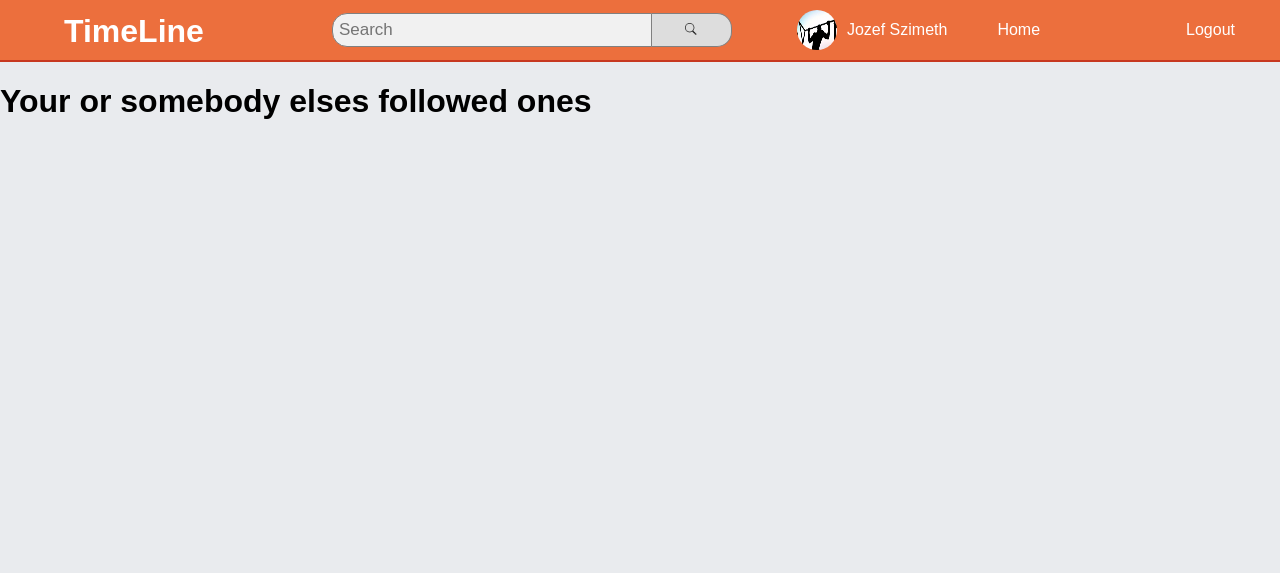
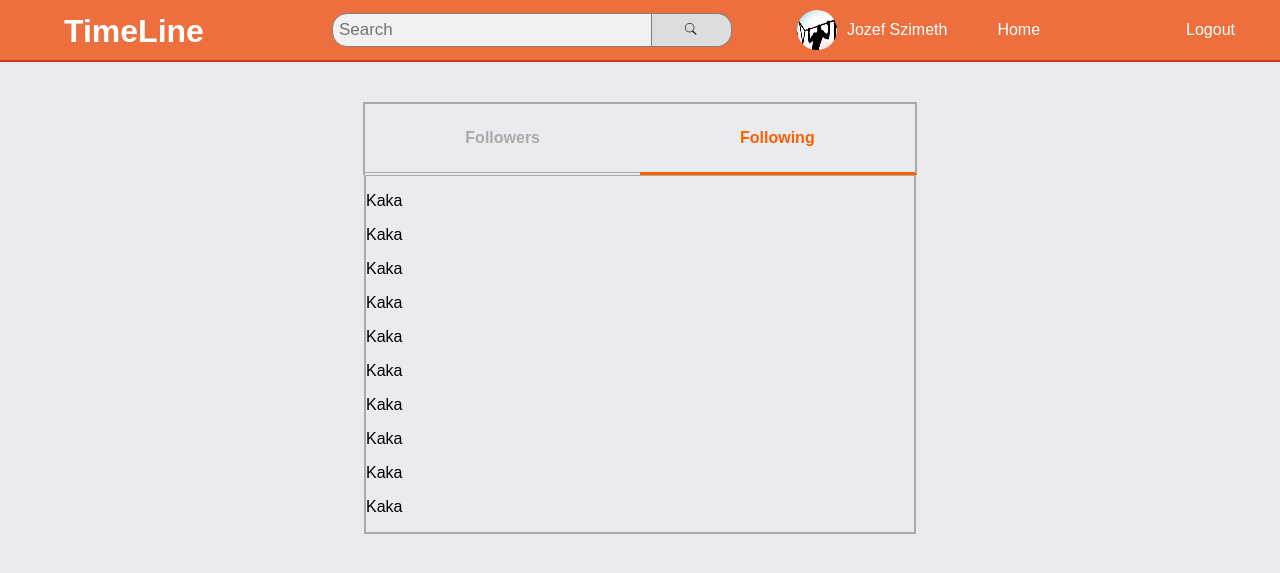
Before and after one commit to szimeth-jozef/MP-social-network, a Django app: page /site/joco/following in a window 1280 px wide. Shown: the top 573 px of the page. Run offline with Django 3.2, Linux system fonts and the light colour scheme; a user stored in the database is signed in; data comes from the database, SQL or seed files in the repository; both versions use the stored data as it was after the commit.

Commit message:
improved follow details page

```diff
--- /dev/null
+++ b/timeline/media/static/media/css/follow_detail.css
@@ -0,0 +1,51 @@
+.top-bar {
+    display: table;
+    margin: 0 auto;
+}
+
+.top-bar:first-child {
+    border-left: solid rgb(170, 170, 170) 2px;
+}
+
+#following {
+    border-right: solid rgb(170, 170, 170) 2px;
+}
+
+.top-bar div {
+    display: inline-block;
+    text-align: center;
+    padding: 25px 0;
+    border-bottom: solid rgb(170, 170, 170) 1px;
+    border-top: solid rgb(170, 170, 170) 2px;
+
+}
+
+.top-bar div a {
+    color: rgb(170, 170, 170);
+    padding: 20px 100px;
+    font-weight: bold;
+
+}
+
+.top-bar div:hover {
+    cursor: pointer;
+    background-color: rgba(255, 136, 0, 0.699);
+}
+
+.active {
+    border-bottom: solid rgb(255, 94, 0) 3px !important;
+}
+
+.active a {
+    color: rgb(255, 94, 0) !important;
+}
+
+.users-container {
+    width: 548px;
+    margin: 0 auto;
+    margin-top: 0;
+    border-bottom: solid rgb(170, 170, 170) 2px;
+    border-left: solid rgb(170, 170, 170) 2px;
+    border-right: solid rgb(170, 170, 170) 2px;
+    border-top: solid rgb(170, 170, 170) 1px;
+}
--- a/timeline/media/templates/media/edit.html
+++ b/timeline/media/templates/media/edit.html
@@ -28,7 +28,7 @@
                 <div class="input-boxes">
                     <div class="input-container">
                         <label for="id_full_name">Name</label>
-                        <input type="text" name="full_name" id="id_full_name" value="{{ form.full_name.value }}" maxlength="60" required>
+                        <input type="text" autocomplete="off" name="full_name" id="id_full_name" value="{{ form.full_name.value }}" maxlength="60" required>
                     </div>
 
                     <div class="input-container">
@@ -38,7 +38,7 @@
 
                     <div class="input-container">
                         <label for="id_residency">Location</label>
-                        <input type="text" name="residency" value="{{ form.residency.value }}" maxlength="85" id="id_residency">
+                        <input type="text" autocomplete="off" name="residency" value="{{ form.residency.value }}" maxlength="85" id="id_residency">
                     </div>
 
                     <label for="id_date_of_birth">Birth date</label>
--- a/timeline/media/templates/media/follow_detail.html
+++ b/timeline/media/templates/media/follow_detail.html
@@ -1,8 +1,29 @@
 {% extends "media/base.html" %}
 {% block content %}
-    {% if state == 'following' %}
-        <h1>Your or somebody elses followed ones</h1>
-    {% else %}
-        <h1>Your or somebody else followers</h1>
-    {% endif %}
+    {% load static%}
+    <link rel="stylesheet" href="{% static 'media/css/follow_detail.css' %}">
+
+    <div class="content-container">
+        {% if state == 'following' %}
+            <div class="top-bar">
+                <div class="bar-button"><a href="{% url 'follow-detail' username=username follow='followers' %}">Followers</a></div>
+                <div class="bar-button active" id="following"><a href="{% url 'follow-detail' username=username follow='following' %}">Following</a></div>
+            </div>
+            <div class="users-container div-debug">
+                {% for i in '0123456789'|make_list %}
+                    <p>Kaka</p>
+                {% endfor %}
+            </div>
+        {% else %}
+            <div class="top-bar">
+                <div class="bar-button active"><a href="{% url 'follow-detail' username=username follow='followers' %}">Followers</a></div>
+                <div class="bar-button" id="following"><a href="{% url 'follow-detail' username=username follow='following' %}">Following</a></div>
+            </div>
+            <div class="users-container">
+                {% for i in '0123456789'|make_list %}
+                    <p>Kaki</p>
+                {% endfor %}
+            </div>
+        {% endif %}
+    </div>
 {% endblock content %}
--- a/timeline/media/templates/media/profile.html
+++ b/timeline/media/templates/media/profile.html
@@ -43,4 +43,9 @@
         </div>
     </div>
 
+    <div class="post-image-viewer">
+        <h2 id="image-view-close-button">+</h2>
+        <img src="#" id="full-image" alt="image-viewer">
+    </div>
+
 {% endblock content %}
--- a/timeline/media/views.py
+++ b/timeline/media/views.py
@@ -37,7 +37,9 @@ def follow_detail(request, username, follow):
     if not urlUser:
         return HttpResponseNotFound("We're sorry, this user does not exist.")
 
-    context = {}
+    context = {
+        "username": username
+    }
 
     if follow == "following":
         context['state'] = "following"
```
Also changed, not shown: timeline/media/static/media/css/edit_profile_style.css (+29 -3 lines), timeline/db.sqlite3.
